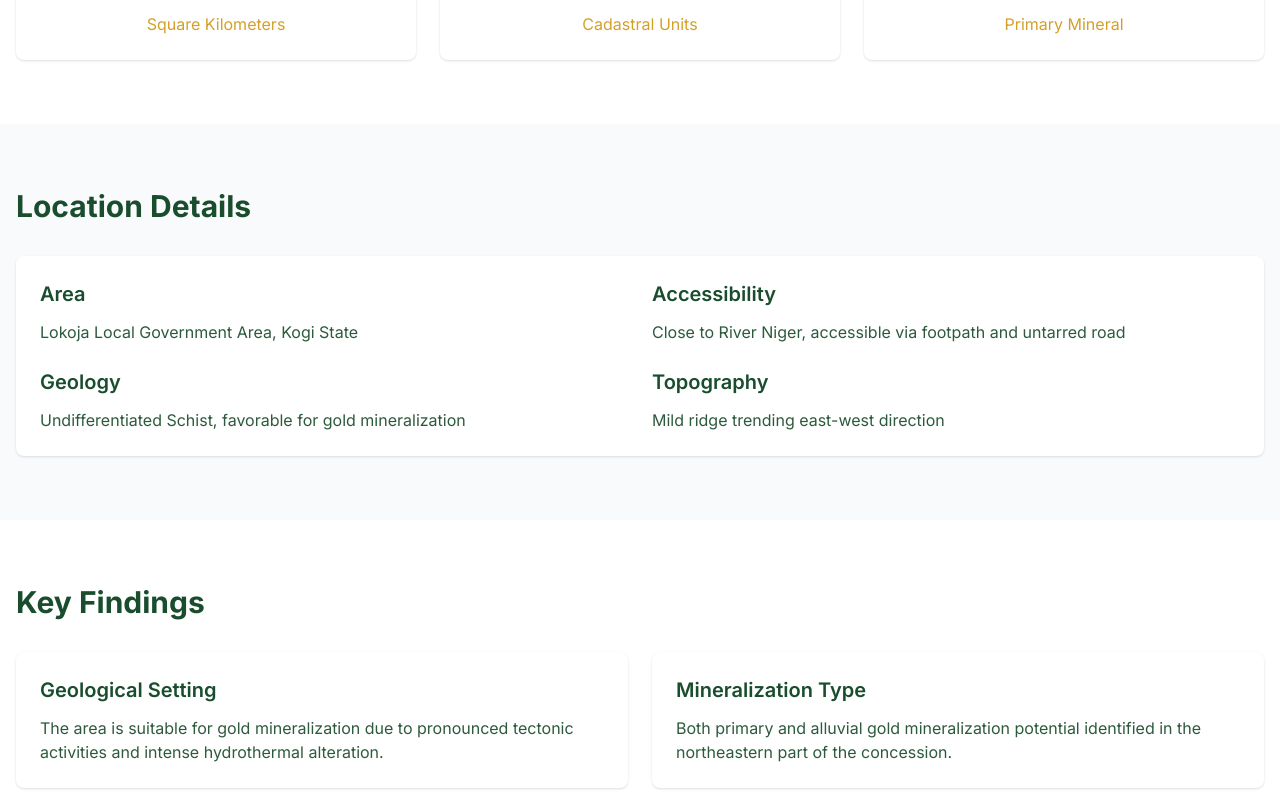
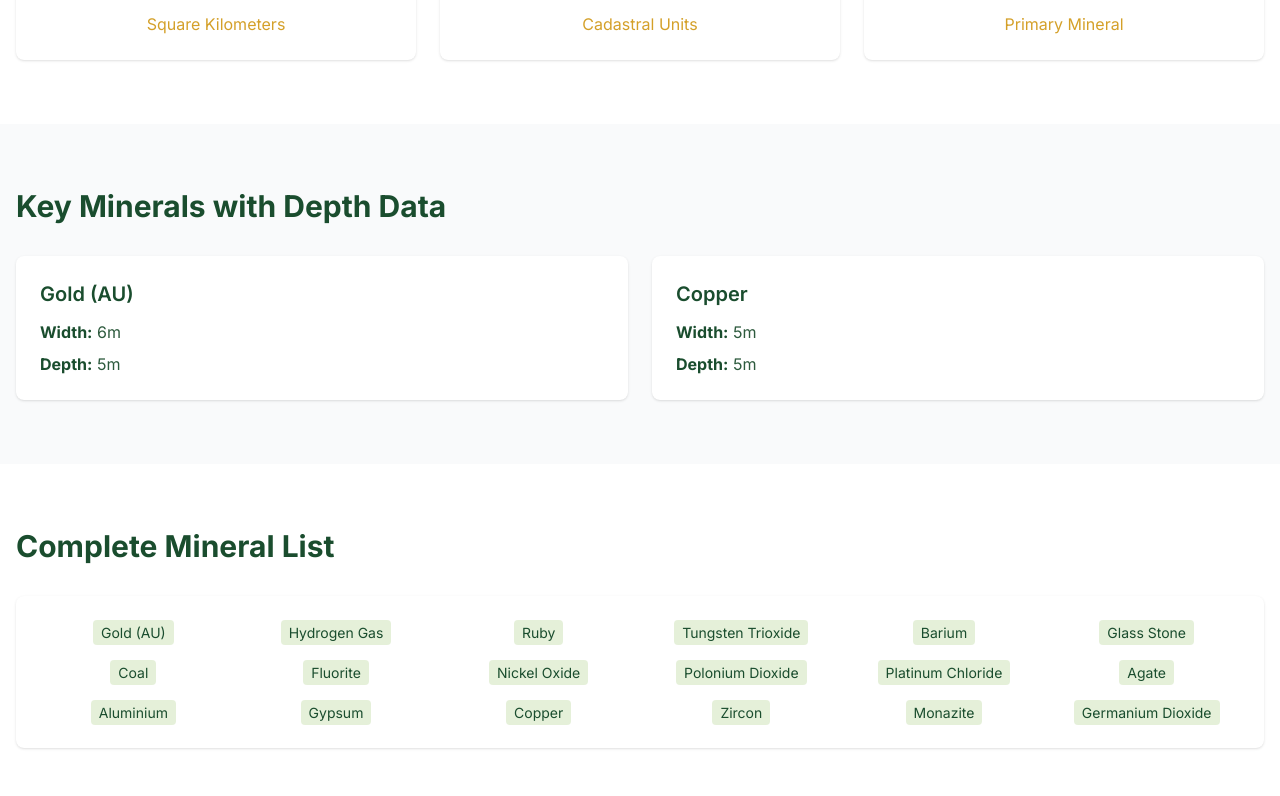
Before and after one commit to AntipasBen23/MARINE, a Next.js app: page /projects/kogi-gold in a window 1280 px wide. Shown: the part 504-1300 px from the top of the page. Built offline with nearby package versions, Linux system fonts and the light colour scheme.

Commit message:
added key depth and minerals to kogi-gold

```diff
--- a/src/app/projects/kogi-gold/page.tsx
+++ b/src/app/projects/kogi-gold/page.tsx
@@ -38,6 +38,146 @@ export default function KogiGoldPage() {
             <div className="bg-white p-6 rounded-lg shadow-sm text-center">
               <div className="text-3xl font-bold mb-2" style={{ color: '#1a4d2e' }}>Gold</div>
               <div style={{ color: '#d4a029' }}>Primary Mineral</div>
+            </div>
+          </div>
+        </div>
+      </section>
+
+      {/* Key Minerals with Depth Data */}
+      <section className="py-16 bg-gray-50">
+        <div className="container mx-auto px-4">
+          <h2 className="text-3xl font-bold mb-8" style={{ color: '#1a4d2e' }}>
+            Key Minerals with Depth Data
+          </h2>
+          <div className="grid grid-cols-1 md:grid-cols-2 gap-6">
+            <div className="bg-white p-6 rounded-lg shadow-sm">
+              <h3 className="text-xl font-semibold mb-3" style={{ color: '#1a4d2e' }}>
+                Gold (AU)
+              </h3>
+              <div className="space-y-2">
+                <p style={{ color: '#2d5a3d' }}>
+                  <strong style={{ color: '#1a4d2e' }}>Width:</strong> 6m
+                </p>
+                <p style={{ color: '#2d5a3d' }}>
+                  <strong style={{ color: '#1a4d2e' }}>Depth:</strong> 5m
+                </p>
+              </div>
+            </div>
+            <div className="bg-white p-6 rounded-lg shadow-sm">
+              <h3 className="text-xl font-semibold mb-3" style={{ color: '#1a4d2e' }}>
+                Copper
+              </h3>
+              <div className="space-y-2">
+                <p style={{ color: '#2d5a3d' }}>
+                  <strong style={{ color: '#1a4d2e' }}>Width:</strong> 5m
+                </p>
+                <p style={{ color: '#2d5a3d' }}>
+                  <strong style={{ color: '#1a4d2e' }}>Depth:</strong> 5m
+                </p>
+              </div>
+            </div>
+          </div>
+        </div>
+      </section>
+
+      {/* Complete Mineral List */}
+      <section className="py-16">
+        <div className="container mx-auto px-4">
+          <h2 className="text-3xl font-bold mb-8" style={{ color: '#1a4d2e' }}>
+            Complete Mineral List
+          </h2>
+          <div className="bg-white rounded-lg shadow-sm p-6">
+            <div className="grid grid-cols-2 md:grid-cols-4 lg:grid-cols-6 gap-4">
+              <div className="text-center">
+                <span className="text-sm px-2 py-1 rounded" style={{ backgroundColor: 'rgba(124, 179, 66, 0.2)', color: '#1a4d2e' }}>
+                  Gold (AU)
+                </span>
+              </div>
+              <div className="text-center">
+                <span className="text-sm px-2 py-1 rounded" style={{ backgroundColor: 'rgba(124, 179, 66, 0.2)', color: '#1a4d2e' }}>
+                  Hydrogen Gas
+                </span>
+              </div>
+              <div className="text-center">
+                <span className="text-sm px-2 py-1 rounded" style={{ backgroundColor: 'rgba(124, 179, 66, 0.2)', color: '#1a4d2e' }}>
+                  Ruby
+                </span>
+              </div>
+              <div className="text-center">
+                <span className="text-sm px-2 py-1 rounded" style={{ backgroundColor: 'rgba(124, 179, 66, 0.2)', color: '#1a4d2e' }}>
+                  Tungsten Trioxide
+                </span>
+              </div>
+              <div className="text-center">
+                <span className="text-sm px-2 py-1 rounded" style={{ backgroundColor: 'rgba(124, 179, 66, 0.2)', color: '#1a4d2e' }}>
+                  Barium
+                </span>
+              </div>
+              <div className="text-center">
+                <span className="text-sm px-2 py-1 rounded" style={{ backgroundColor: 'rgba(124, 179, 66, 0.2)', color: '#1a4d2e' }}>
+                  Glass Stone
+                </span>
+              </div>
+              <div className="text-center">
+                <span className="text-sm px-2 py-1 rounded" style={{ backgroundColor: 'rgba(124, 179, 66, 0.2)', color: '#1a4d2e' }}>
+                  Coal
+                </span>
+              </div>
+              <div className="text-center">
+                <span className="text-sm px-2 py-1 rounded" style={{ backgroundColor: 'rgba(124, 179, 66, 0.2)', color: '#1a4d2e' }}>
+                  Fluorite
+                </span>
+              </div>
+              <div className="text-center">
+                <span className="text-sm px-2 py-1 rounded" style={{ backgroundColor: 'rgba(124, 179, 66, 0.2)', color: '#1a4d2e' }}>
+                  Nickel Oxide
+                </span>
+              </div>
+              <div className="text-center">
+                <span className="text-sm px-2 py-1 rounded" style={{ backgroundColor: 'rgba(124, 179, 66, 0.2)', color: '#1a4d2e' }}>
+                  Polonium Dioxide
+                </span>
+              </div>
+              <div className="text-center">
+                <span className="text-sm px-2 py-1 rounded" style={{ backgroundColor: 'rgba(124, 179, 66, 0.2)', color: '#1a4d2e' }}>
+                  Platinum Chloride
+                </span>
+              </div>
+              <div className="text-center">
+                <span className="text-sm px-2 py-1 rounded" style={{ backgroundColor: 'rgba(124, 179, 66, 0.2)', color: '#1a4d2e' }}>
+                  Agate
+                </span>
+              </div>
+              <div className="text-center">
+                <span className="text-sm px-2 py-1 rounded" style={{ backgroundColor: 'rgba(124, 179, 66, 0.2)', color: '#1a4d2e' }}>
+                  Aluminium
+                </span>
+              </div>
+              <div className="text-center">
+                <span className="text-sm px-2 py-1 rounded" style={{ backgroundColor: 'rgba(124, 179, 66, 0.2)', color: '#1a4d2e' }}>
+                  Gypsum
+                </span>
+              </div>
+              <div className="text-center">
+                <span className="text-sm px-2 py-1 rounded" style={{ backgroundColor: 'rgba(124, 179, 66, 0.2)', color: '#1a4d2e' }}>
+                  Copper
+                </span>
+              </div>
+              <div className="text-center">
+                <span className="text-sm px-2 py-1 rounded" style={{ backgroundColor: 'rgba(124, 179, 66, 0.2)', color: '#1a4d2e' }}>
+                  Zircon
+                </span>
+              </div>
+              <div className="text-center">
+                <span className="text-sm px-2 py-1 rounded" style={{ backgroundColor: 'rgba(124, 179, 66, 0.2)', color: '#1a4d2e' }}>
+                  Monazite
+                </span>
+              </div>
+              <div className="text-center">
+                <span className="text-sm px-2 py-1 rounded" style={{ backgroundColor: 'rgba(124, 179, 66, 0.2)', color: '#1a4d2e' }}>
+                  Germanium Dioxide
+                </span>
+              </div>
             </div>
           </div>
         </div>
```
